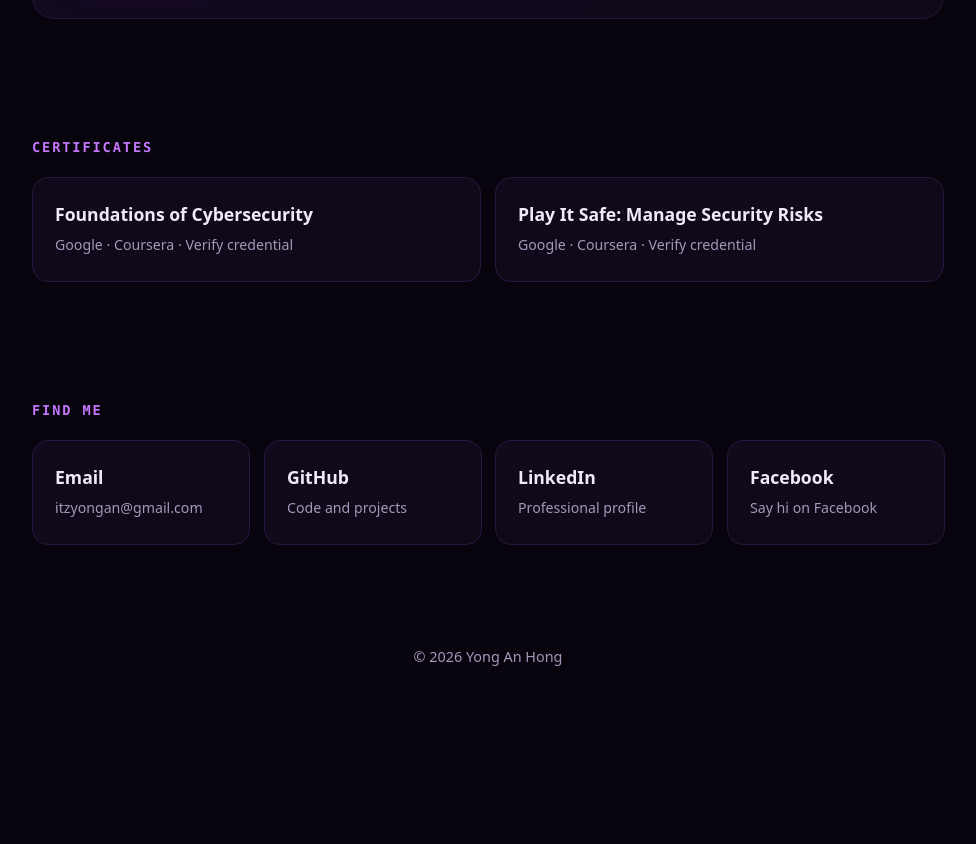
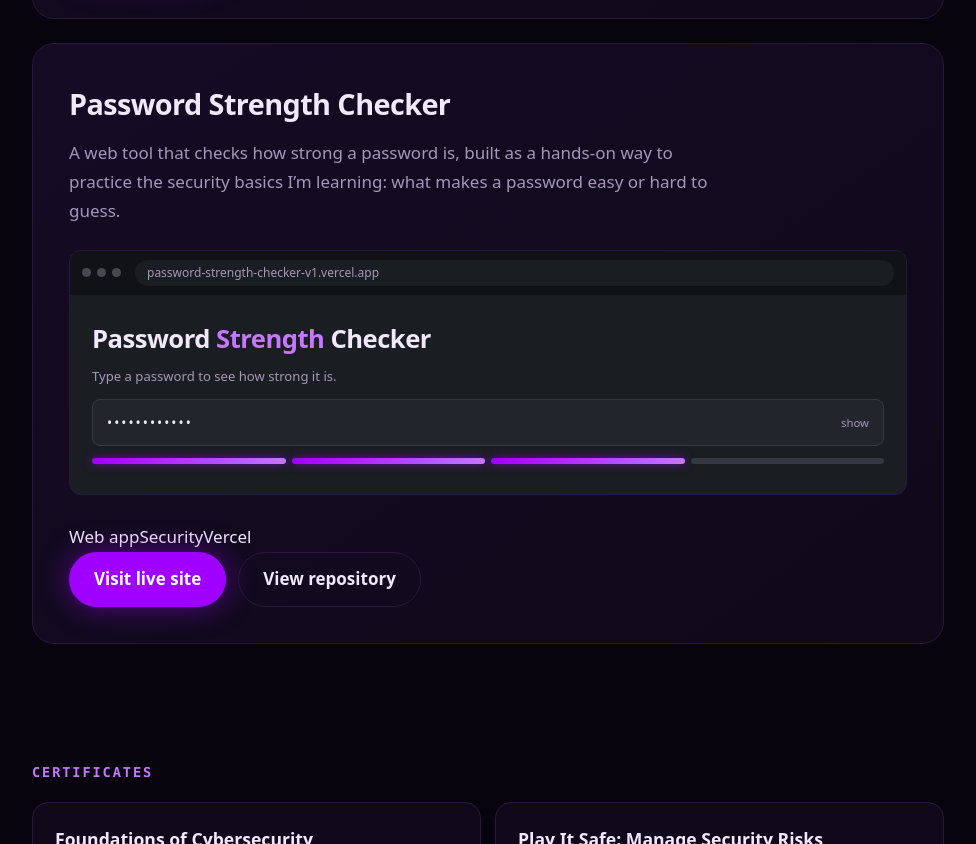
Before and after one commit to itzyongan/portfolio, a plain HTML site: page index.html in a window 1280 px wide. Shown: the part 1797-2641 px from the top of the page, without its empty margins (152-1128 px from the left). Before the commit the page ends 2522 px from the top, so only its background shows below. Drawn offline with Linux system fonts and the light colour scheme.

Commit message:
Add Password Strength Checker and update projects section
Updated project section to include a new Password Strength Checker and adjusted styling for better layout.

```diff
--- a/index.html
+++ b/index.html
@@ -86,6 +86,12 @@ h1:hover span{filter:drop-shadow(0 0 16px rgba(159,0,255,.8))}
 .mrow small{color:var(--muted)}
 .btn{white-space:nowrap;text-align:center}
 .feature .btns{margin-top:0}
+.feature+.feature{margin-top:24px}
+.mfield{display:flex;justify-content:space-between;align-items:center;padding:11px 14px;border-radius:8px;background:#22262c;border:1px solid #343941;font-size:.85rem;letter-spacing:.15em;margin-bottom:12px}
+.mfield small{letter-spacing:0;color:var(--muted)}
+.meter{display:grid;grid-template-columns:repeat(4,1fr);gap:6px;margin-bottom:8px}
+.meter i{height:6px;border-radius:99px;background:#343941}
+.meter i.on{background:linear-gradient(90deg,#9F00FF,#c677ff);box-shadow:0 0 10px rgba(159,0,255,.6)}
 @media(max-width:520px){.feature{padding:24px}.feature .btns .btn{flex:1 1 100%}}
 @media(prefers-reduced-motion:reduce){.shield svg,.role::after{animation:none}}
 </style>
@@ -101,7 +107,7 @@ h1:hover span{filter:drop-shadow(0 0 16px rgba(159,0,255,.8))}
 <h1>Hi, I’m <span>Yong An</span>.<small>Cybersecurity student.</small></h1>
 <div class="role" id="role"></div>
 <p class="lead">Learning how systems break so I can help keep them secure.</p>
-<div class="btns"><a class="btn p" href="https://github.com/itzyongan" target="_blank" rel="noopener">View GitHub</a><a class="btn" href="https://discord.gg/TTAgYjXmkh" target="_blank" rel="noopener">Join Discord</a><a class="btn" href="#contact">Get in touch</a></div>
+<div class="btns"><a class="btn p" href="https://github.com/itzyongan" target="_blank" rel="noopener">View GitHub</a><a class="btn" href="https://discord.gg/TTAgYjXmkh" target="_blank" rel="noopener">Join Discord</a></div>
 </div>
 <div class="shield" aria-hidden="true">
 <svg viewBox="0 0 200 240" fill="none" stroke="#c677ff" stroke-width="3" stroke-linejoin="round" stroke-linecap="round"><path d="M100 12 28 40v68c0 54 34 96 72 120 38-24 72-66 72-120V40z" fill="rgba(159,0,255,.14)"/><path d="M100 36 50 56v52c0 40 24 72 50 90 26-18 50-50 50-90V56z" stroke-opacity=".45"/><rect x="74" y="98" width="52" height="40" rx="7" fill="#9F00FF" stroke="#c677ff"/><path d="M84 98V84a16 16 0 0 1 32 0v14"/><circle cx="100" cy="118" r="5" fill="#fff" stroke="none"/></svg>
@@ -117,7 +123,7 @@ h1:hover span{filter:drop-shadow(0 0 16px rgba(159,0,255,.8))}
 </section>
 
 <section id="projects">
-<h2>Featured project</h2>
+<h2>Projects</h2>
 <div class="feature">
 <h3>Asia PvP Servers</h3>
 <p>A community-maintained directory of 1.9+ Asia Minecraft PvP servers, organized by premium and cracked, with region and game mode availability for duels, free-for-all and sandbox. Open to contributions through pull requests.</p>
@@ -131,6 +137,18 @@ h1:hover span{filter:drop-shadow(0 0 16px rgba(159,0,255,.8))}
 </a>
 <div class="stats"><div><b>10</b><small>stars</small></div><div><b>230</b><small>commits</small></div><div><b>20</b><small>servers</small></div></div>
 <div class="btns"><a class="btn p" href="https://asia-pvp-servers.vercel.app/" target="_blank" rel="noopener">Visit live site</a><a class="btn" href="https://github.com/itzyongan/asia-pvp-servers" target="_blank" rel="noopener">View repository</a></div>
+</div>
+<div class="feature">
+<h3>Password Strength Checker</h3>
+<p>A web tool that checks how strong a password is, built as a hands-on way to practice the security basics I’m learning: what makes a password easy or hard to guess.</p>
+<a class="mock" href="https://password-strength-checker-v1.vercel.app/" target="_blank" rel="noopener" aria-label="Open the live Password Strength Checker">
+<div class="mbar"><i></i><i></i><i></i><span>password-strength-checker-v1.vercel.app</span></div>
+<div class="mbody"><h4>Password <em>Strength</em> Checker</h4><p>Type a password to see how strong it is.</p>
+<div class="mfield"><span>••••••••••••</span><small>show</small></div>
+<div class="meter"><i class="on"></i><i class="on"></i><i class="on"></i><i></i></div></div>
+</a>
+<div class="chips"><span class="chip">Web app</span><span class="chip">Security</span><span class="chip">Vercel</span></div>
+<div class="btns"><a class="btn p" href="https://password-strength-checker-v1.vercel.app/" target="_blank" rel="noopener">Visit live site</a><a class="btn" href="https://github.com/itzyongan/password-strength-checker" target="_blank" rel="noopener">View repository</a></div>
 </div>
 </section>
 
```
